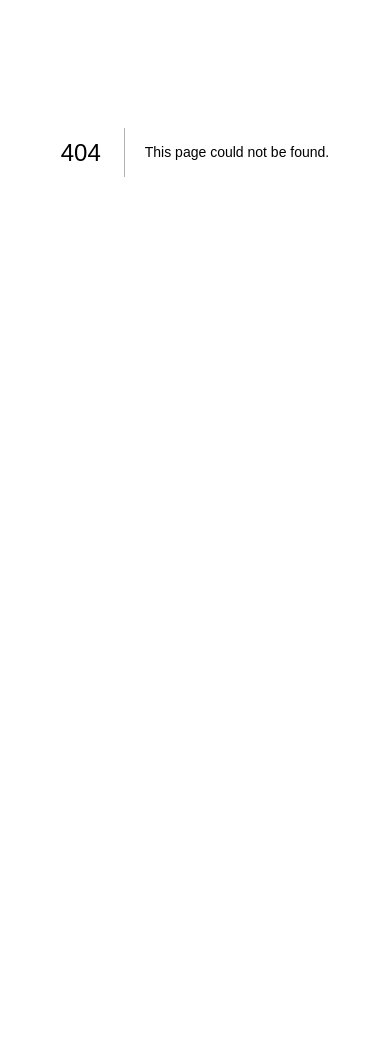
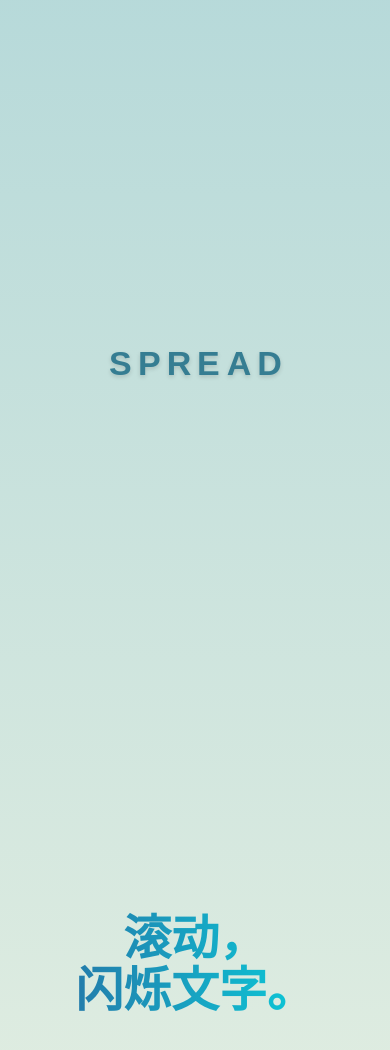
Before and after one commit to horahora/personal-website, a Next.js app: page /scroll-parallax in a window 390 px wide. Before the commit this address had no page. Shown: the part 270-1320 px from the top of the page. Before the commit the page ends 844 px from the top, so only its background shows below. Built offline with nearby package versions, Linux system fonts and the light colour scheme.

Commit message:
feat: add page scroll-parallax

```diff
--- /dev/null
+++ b/components/HeadlineScrollShimmer.js
@@ -0,0 +1,33 @@
+import { useState } from "react";
+import { Parallax } from "react-scroll-parallax";
+import styles from "./HeadlineScrollShimmer.module.css";
+import classNames from "classnames";
+
+export default function HeadlineScrollShimmer({ children }) {
+  const [progress, setProgress] = useState(0);
+
+  return (
+    <div
+      className={classNames(
+        styles.typographyHeadlineStandalone,
+        styles.enhanceXp
+      )}
+    >
+      <Parallax
+        onProgressChange={(progress) => {
+          // console.log(progress);
+          setProgress(progress);
+        }}
+      >
+        <p
+          className={styles.headlineGradient}
+          style={{
+            "--gradient-position": `${140 - (140 + 40) * progress}%`,
+          }}
+        >
+          {children}
+        </p>
+      </Parallax>
+    </div>
+  );
+}
--- /dev/null
+++ b/components/HeadlineScrollShimmer.module.css
@@ -0,0 +1,100 @@
+.typographyHeadlineStandalone {
+  --headline-gradient-start: #237cab;
+  --headline-gradient-end: #0bcbd9;
+  --headline-gradient-shimmer: #5ee5ef;
+  /* --headline-gradient-start: #194bb5; // hsl(221, 76, 40)
+  --headline-gradient-end: #009de4; // hsl(199, 100, 45)
+  --headline-gradient-shimmer: #5ac8fa; // hsl(199, 94, 67) */
+  text-align: center;
+  font-size: 96px;
+  line-height: 1.0416666667;
+  font-weight: 600;
+  letter-spacing: -0.015em;
+  font-family: SF Pro Display, SF Pro Icons, Helvetica Neue, Helvetica, Arial,
+    sans-serif;
+}
+
+.typographyHeadlineStandalone:lang(ja) {
+  letter-spacing: 0em;
+  font-family: SF Pro JP, SF Pro Display, SF Pro Icons, Hiragino Kaku Gothic Pro,
+    ヒラギノ角ゴ Pro W3, メイリオ, Meiryo, ＭＳ Ｐゴシック, Helvetica Neue,
+    Helvetica, Arial, sans-serif;
+}
+
+.typographyHeadlineStandalone:lang(zh) {
+  letter-spacing: 0em;
+}
+
+@media only screen and (max-width: 1068px) {
+  .typographyHeadlineStandalone {
+    font-size: 80px;
+    line-height: 1.05;
+    font-weight: 600;
+    letter-spacing: -0.015em;
+  }
+
+  .typographyHeadlineStandalone:lang(ja) {
+    line-height: 1.0875;
+    letter-spacing: 0em;
+  }
+
+  .typographyHeadlineStandalone:lang(zh) {
+    line-height: 1.0875;
+    letter-spacing: 0em;
+  }
+}
+
+@media only screen and (max-width: 734px) {
+  .typographyHeadlineStandalone {
+    font-size: 48px;
+    line-height: 1.0834933333;
+    font-weight: 600;
+    letter-spacing: -0.003em;
+  }
+
+  .typographyHeadlineStandalone:lang(ja) {
+    line-height: 1.1459933333;
+    letter-spacing: 0em;
+  }
+
+  .typographyHeadlineStandalone:lang(zh) {
+    letter-spacing: 0em;
+  }
+}
+
+.headlineGradient {
+  display: inline-block;
+  --headline-gradient-direction: 90deg;
+  background-image: linear-gradient(
+    var(--headline-gradient-direction),
+    var(--headline-gradient-start),
+    var(--headline-gradient-end)
+  );
+  -webkit-background-clip: text;
+  -webkit-text-fill-color: transparent;
+  padding-bottom: 0.1em;
+  margin-bottom: -0.1em;
+}
+
+.enhanceXp .headlineGradient {
+  --gradient-highlight-spread: 20%;
+  --gradient-shimmer-angle: 100deg;
+  --gradient-position: 140%;
+  /* --gradient-position-start: 140;
+  --gradient-position-end: -40; */
+  background-image: linear-gradient(
+      var(--gradient-shimmer-angle),
+      transparent calc(50% - var(--gradient-highlight-spread)),
+      var(--headline-gradient-shimmer),
+      transparent calc(50% + var(--gradient-highlight-spread))
+    ),
+    linear-gradient(
+      var(--headline-gradient-direction),
+      var(--headline-gradient-start),
+      var(--headline-gradient-end)
+    );
+  background-repeat: no-repeat;
+  background-size: 200% 100%, 100% 100%;
+  /* background-position 的百分比值是指图片的百分比和容器的百分比对齐，注意最终效果取决于2个要素 */
+  background-position: var(--gradient-position) 50%, 50% 50%;
+}
--- /dev/null
+++ b/components/TextSpread.js
@@ -0,0 +1,20 @@
+import { Parallax } from "react-scroll-parallax";
+import styles from "./TextSpread.module.css";
+
+export default function TextSpread({ text }) {
+  return (
+    <div className={styles.component}>
+      <span className={styles.text}>
+        {text.split("").map((letter, i) => (
+          <Parallax
+            key={i}
+            translateX={[0, 100 * (i - (text.length - 1) / 2)]}
+            className={styles.letter}
+          >
+            {letter}
+          </Parallax>
+        ))}
+      </span>
+    </div>
+  );
+}
--- /dev/null
+++ b/components/TextSpread.module.css
@@ -0,0 +1,25 @@
+.component {
+  display: flex;
+  justify-content: center;
+  align-items: center;
+  height: 50vh;
+}
+
+.text {
+  font-size: 72px;
+  font-weight: 800;
+  text-align: center;
+  text-transform: uppercase;
+  color: #357d92;
+  text-shadow: 0 2px 4px rgba(0, 0, 0, 0.15);
+}
+
+@media only screen and (max-width: 734px) {
+  .text {
+    font-size: 34px;
+  }
+}
+
+.letter {
+  display: inline-block;
+}
--- a/components/card.js
+++ b/components/card.js
@@ -1,6 +1,6 @@
 import Image from "next/image";
 import Link from "next/link";
-import styles from "./card.module.css";
+import styles from "./Card.module.css";
 
 export default function Card({
   href,
--- a/package.json
+++ b/package.json
@@ -9,9 +9,11 @@
     "lint": "next lint"
   },
   "dependencies": {
+    "classnames": "^2.3.1",
     "next": "12.1.6",
     "react": "18.1.0",
-    "react-dom": "18.1.0"
+    "react-dom": "18.1.0",
+    "react-scroll-parallax": "^3.2.0"
   },
   "devDependencies": {
     "eslint": "8.17.0",
--- /dev/null
+++ b/pages/scroll-parallax.js
@@ -0,0 +1,30 @@
+import { ParallaxProvider } from "react-scroll-parallax";
+import HeadlineScrollShimmer from "../components/HeadlineScrollShimmer.js";
+import TextSpread from "../components/TextSpread.js";
+// import MediaCover from "../components/MediaCover.js";
+// import TextScale from "../components/TextScale.js";
+import styles from "./scroll-parallax.module.css";
+
+export default function ScrollParallax() {
+  return (
+    <ParallaxProvider>
+      <div className={styles.pageRoot}>
+        {/*<div style={{ height: "500px" }}></div>*/}
+        {/*<TextScale />*/}
+        <div style={{ height: "50vh" }}></div>
+        <div style={{ height: "90vh" }}>
+          <TextSpread text="Spread" />
+        </div>
+
+        <HeadlineScrollShimmer>
+          滚动，
+          <br />
+          闪烁文字。
+        </HeadlineScrollShimmer>
+        <div style={{ height: "90vh" }}></div>
+
+        {/*<MediaCover />*/}
+      </div>
+    </ParallaxProvider>
+  );
+}
--- /dev/null
+++ b/pages/scroll-parallax.module.css
@@ -0,0 +1,37 @@
+.pageRoot {
+  background-image: linear-gradient(#add5d8, #f8f8e5);
+}
+
+.section {
+  overflow: hidden;
+}
+
+.sectionContent {
+  margin-left: auto;
+  margin-right: auto;
+  width: 980px;
+}
+
+@media only screen and (min-width: 1441px) {
+  .sectionContent {
+    margin-left: auto;
+    margin-right: auto;
+    width: 980px;
+  }
+}
+
+@media only screen and (max-width: 1068px) {
+  .sectionContent {
+    margin-left: auto;
+    margin-right: auto;
+    width: 692px;
+  }
+}
+
+@media only screen and (max-width: 734px) {
+  .sectionContent {
+    margin-left: auto;
+    margin-right: auto;
+    width: 87.5%;
+  }
+}
--- a/styles/globals.css
+++ b/styles/globals.css
@@ -37,13 +37,6 @@ body {
   margin: 0;
   font-size: 15px;
   line-height: 1.5;
-  background: #f0f0f0 url(/images/noise.png) 50% 0;
-  background-image: image-set(
-    url(/images/noise.png) 1x,
-    url(/images/noise@2x.png) 2x
-  );
-  cursor: default;
-  user-select: none;
 }
 
 /*也可以在body上定义，然后其他的用herit*/
```
Also changed, not shown: pages/Home.module.css (+7 -0 lines), pages/index.js (+12 -3 lines), 1 other file (tests, documents, lock files or other folders).
